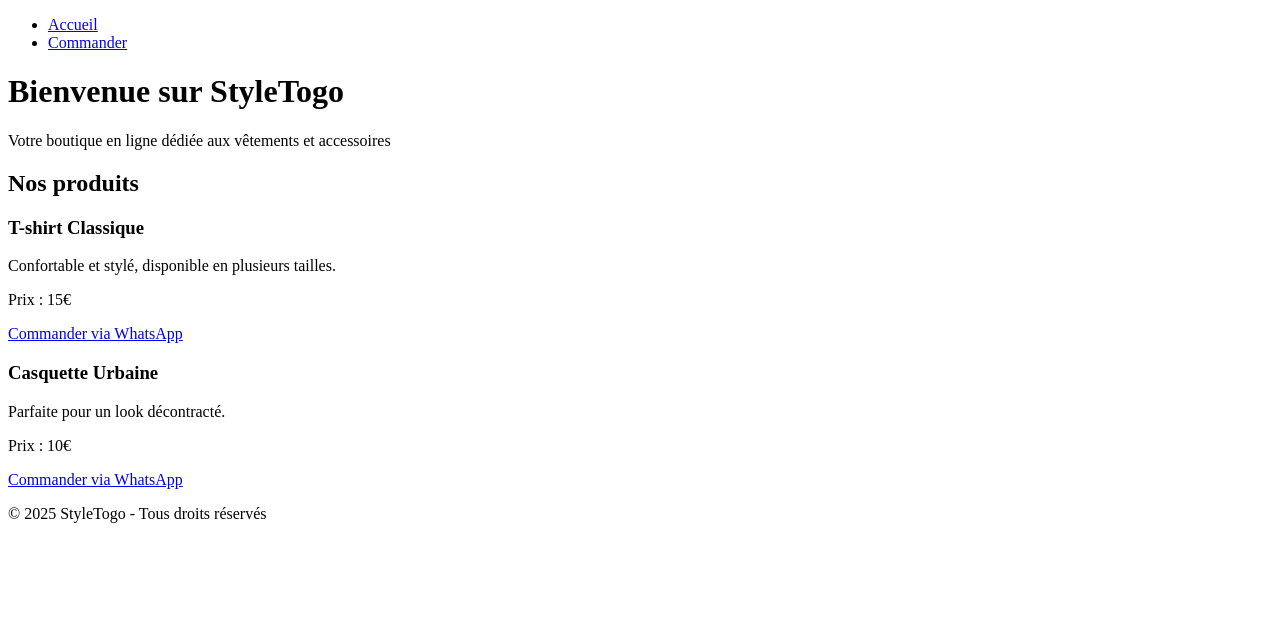
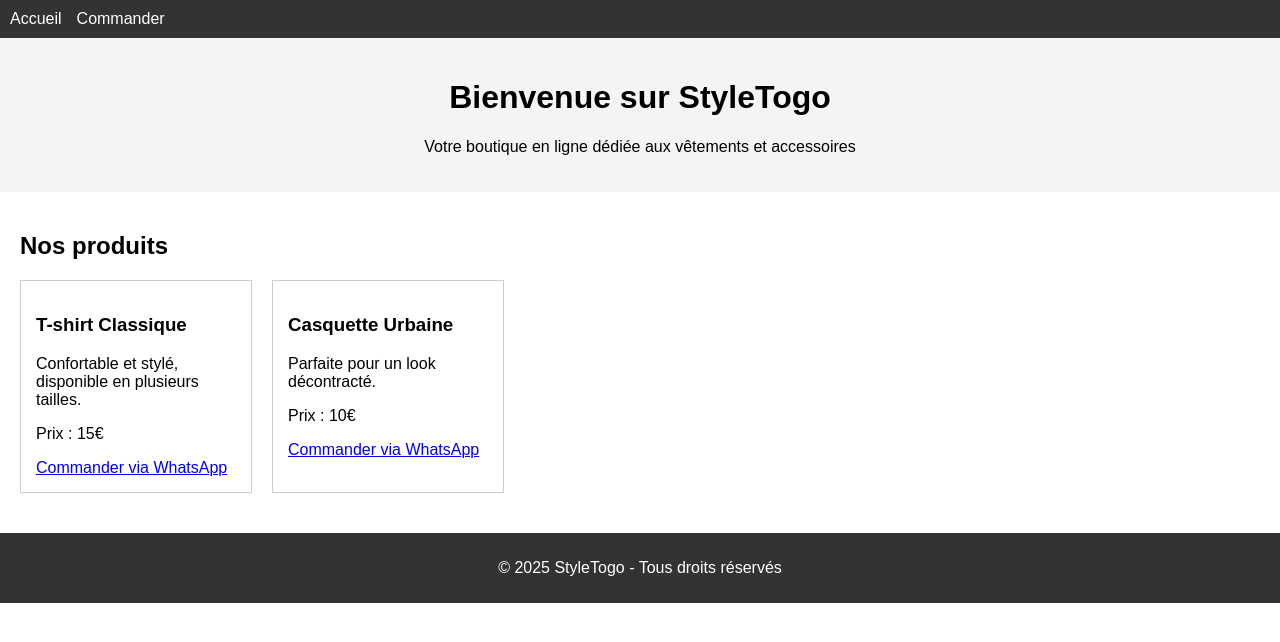
Before and after one commit to Smartpubdigital2/https-smartpubdigital.github.io, a plain HTML site: page index.html in a window 1280 px wide. Drawn offline with Linux system fonts and the light colour scheme.

Commit message:
style.css

````diff
--- a/style.css
+++ b/style.css
@@ -1,30 +1,9 @@
-
-```css
-body {
-  font-family: Arial, sans-serif;
-  background-color: #f8f8f8;
-  margin: 0;
-  padding: 0;
-  text-align: center;
-}
-
-header {
-  background-color: #4CAF50;
-  color: white;
-  padding: 20px;
-}
-
-section {
-  margin: 20px;
-  font-size: 18px;
-}
-
-footer {
-  background-color: #222;
-  color: white;
-  padding: 10px;
-  position: fixed;
-  bottom: 0;
-  width: 100%;
-}
-```
+  body { font-family: Arial, sans-serif; margin: 0; padding: 0; }
+    nav ul { list-style:none; display:flex; gap:15px; background:#333; padding:10px; margin:0; }
+    nav ul li a { color:#fff; text-decoration:none; }
+    nav ul li a:hover { text-decoration:underline; }
+    header { background:#f4f4f4; padding:20px; text-align:center; }
+    section { padding:20px; }
+    .produits { display:flex; gap:20px; flex-wrap: wrap; }
+    .produit { border:1px solid #ccc; padding:15px; width: 200px; }
+    footer { background:#333; color:#fff; text-align:center; padding:10px; margin-top:20px; }
````
